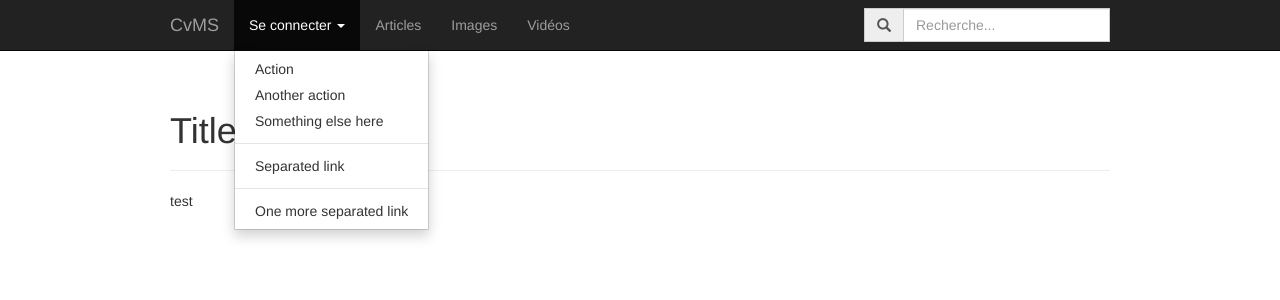
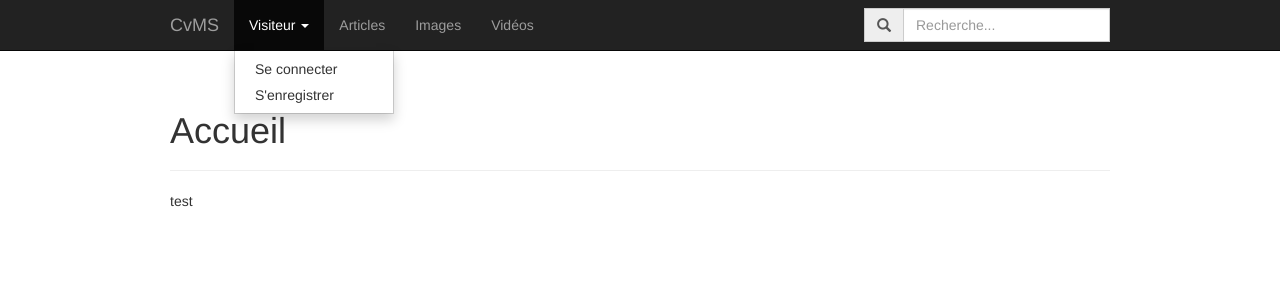
Before and after one commit to folkrav/B65-CvMS, a Flask app: page / in a window 1280 px wide, after a click on "Visiteur". Shown: the top 300 px of the page. Run offline with Flask 2, Linux system fonts and the light colour scheme; some libraries are stand-ins or nearby versions.

Commit message:
all current pages now using base template

```diff
--- a/app/templates/base.html
+++ b/app/templates/base.html
@@ -38,18 +38,18 @@
                             {% if username %}
                                 {{ username }}
                             {% else %}
-                                Se connecter
+                                Visiteur
                             {% endif %}
                             <span class="caret"></span>
                         </a>
                         <ul class="dropdown-menu">
-                            <li><a href="#">Action</a></li>
-                            <li><a href="#">Another action</a></li>
-                            <li><a href="#">Something else here</a></li>
-                            <li role="separator" class="divider"></li>
-                            <li><a href="#">Separated link</a></li>
-                            <li role="separator" class="divider"></li>
-                            <li><a href="#">One more separated link</a></li>
+                            {% if username %}
+                                <li><a href="account">Mon compte</a></li>
+                                <li><a href="logout">Se déconnecter</a></li>
+                            {% else %}
+                                <li><a href="login">Se connecter</a></li>
+                                <li><a href="register">S'enregistrer</a></li>
+                            {% endif %}
                         </ul>
                     </li>
                 </ul>
@@ -59,7 +59,7 @@
                     <li><a href="/content/images">Images</a></li>
                     <li><a href="/content/videos">Vidéos</a></li>
                 </ul>
-                <form class="navbar-form navbar-right" role="search">
+                <form class="navbar-form navbar-right" role="search" method="GET" action="search">
                     <div class="form-group">
                         <div class="input-group">
                             <span class="input-group-addon"><i class="glyphicon glyphicon-search"></i></span>
@@ -76,9 +76,6 @@
     {% block maindiv %}
     <div class="container" id="contentarea">
         {% block contents %}
-        <div class="page-header">
-            <h1>Title</h1>
-        </div>
         {% endblock %}
     </div>
     {% endblock %}
--- a/app/templates/index.html
+++ b/app/templates/index.html
@@ -2,5 +2,6 @@
 
 {% block contents %}
 {{super()}}
+<div class="page-header"><h1>Accueil</h1></div>
 <p>test</p>
 {%- endblock %}
```
Also changed, not shown: app/templates/404.html (+4 -5 lines), app/templates/505.html (+4 -5 lines).
